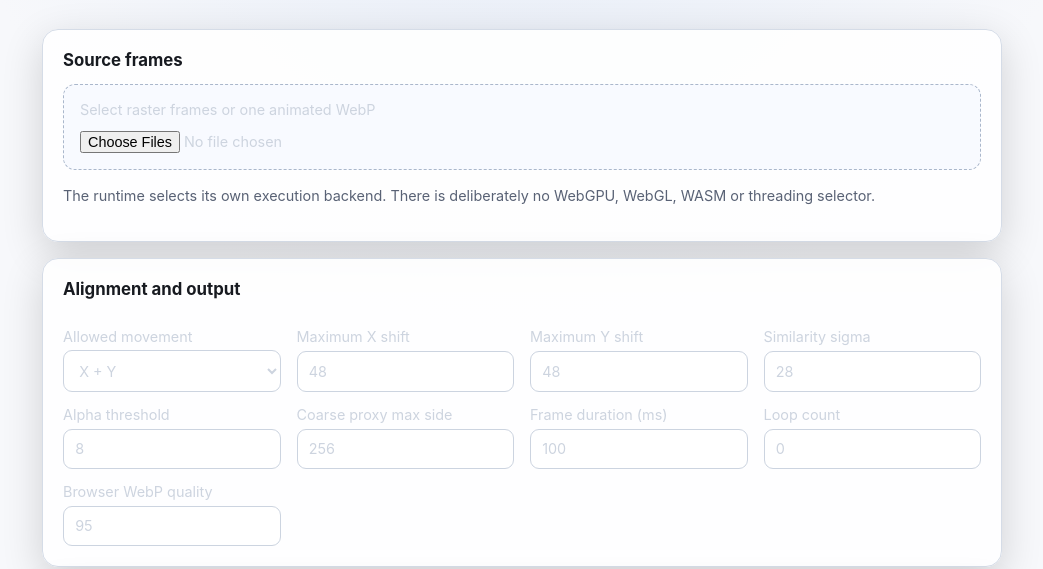
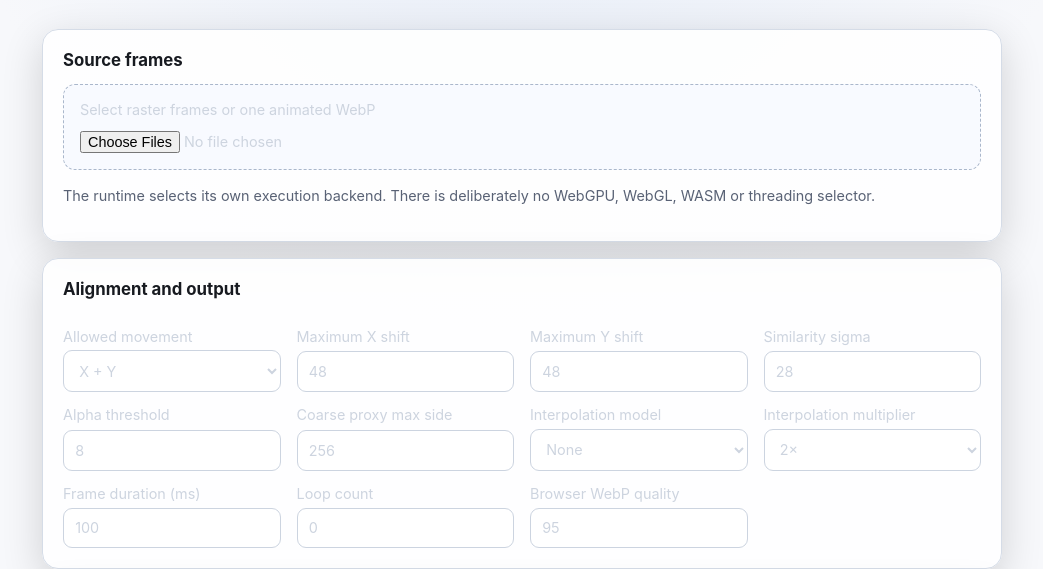
Before and after one commit to kitty-crow/webp-animator, a website with bundled scripts: page browser/index.html in a window 1280 px wide. Shown: the part 242-811 px from the top of the page, without its empty margins (118-1161 px from the left). Built offline with nearby package versions, Linux system fonts and the light colour scheme.

Commit message:
Expose browser RIFE interpolation option

```diff
--- a/browser/index.html
+++ b/browser/index.html
@@ -47,6 +47,19 @@
       <label>Similarity sigma <input id="sigma" type="number" min="0.01" step="0.01" value="28"></label>
       <label>Alpha threshold <input id="alpha-threshold" type="number" min="0" max="255" value="8"></label>
       <label>Coarse proxy max side <input id="proxy-max-side" type="number" min="32" value="256"></label>
+      <label>Interpolation model
+        <select id="interpolation-engine">
+          <option value="none">None</option>
+          <option value="rife">RIFE 4.25 ONNX</option>
+        </select>
+      </label>
+      <label>Interpolation multiplier
+        <select id="interpolation-multiplier">
+          <option value="2">2×</option>
+          <option value="4">4×</option>
+          <option value="8">8×</option>
+        </select>
+      </label>
       <label>Frame duration (ms) <input id="duration" type="number" min="1" value="100"></label>
       <label>Loop count <input id="loop" type="number" min="0" max="65535" value="0"></label>
       <label>Browser WebP quality <input id="quality" type="number" min="1" max="100" value="95"></label>
```
